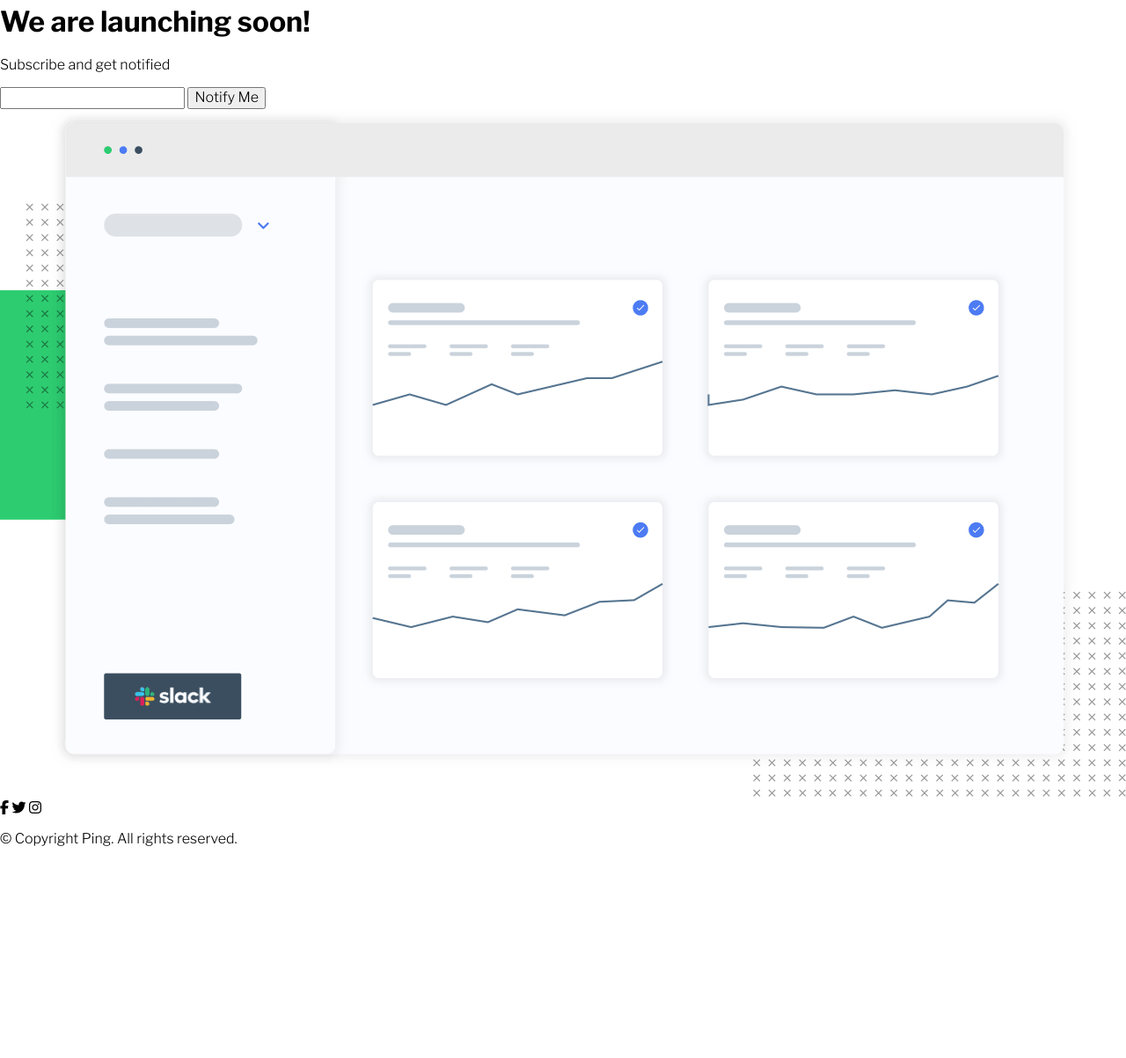
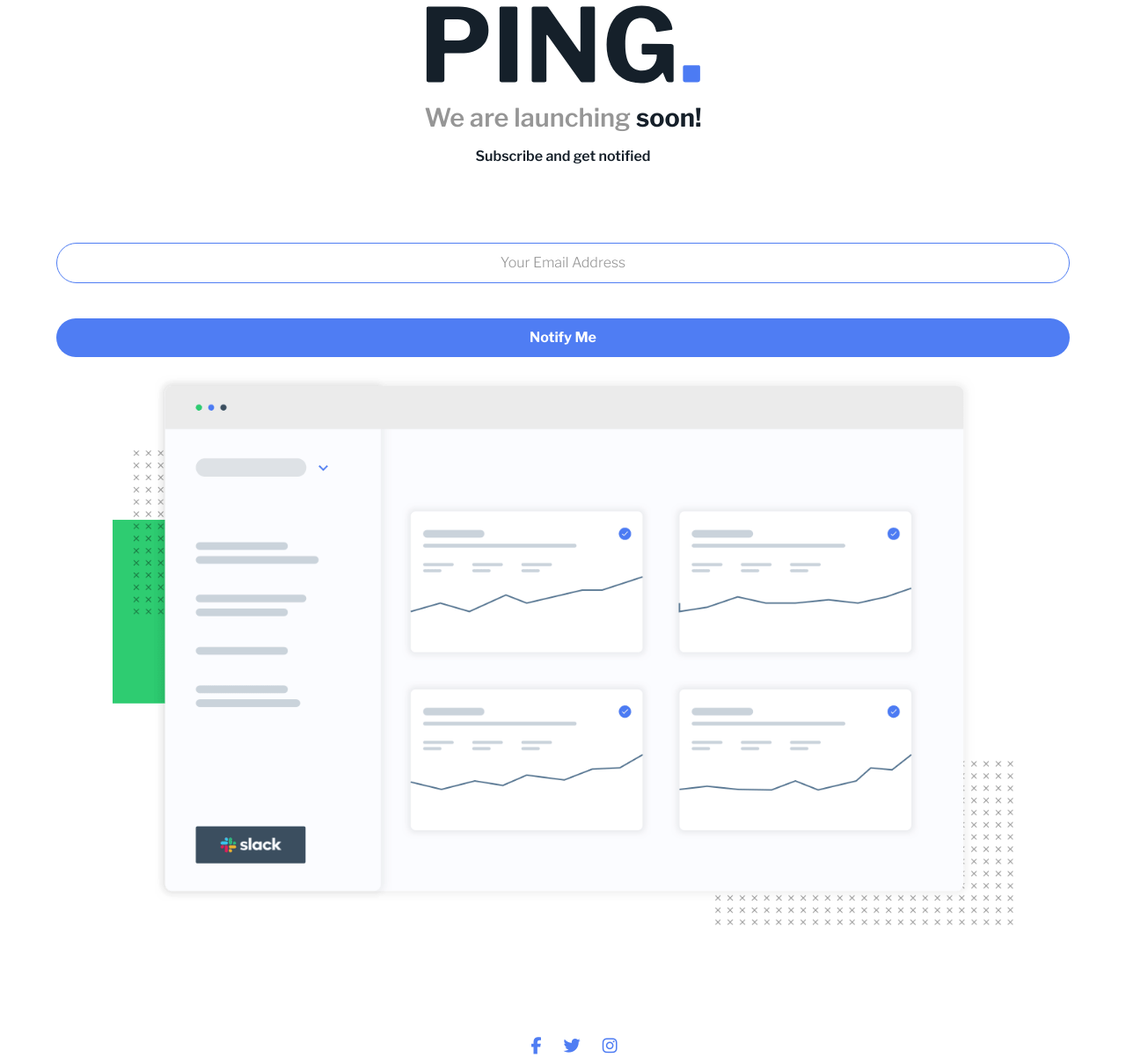
Before and after one commit to leonel-carvajal/Ping-coming-soon-page, a plain HTML site: page index.html in a window 1280 px wide. Shown: the part 45-1248 px from the top of the page at 88% size. Before the commit the page ends 1024 px from the top, so only its background shows below. Drawn offline with nearby package versions, Linux system fonts and the light colour scheme.

Commit message:
Desing Moible Css v0.1

```diff
--- a/css/styles.css
+++ b/css/styles.css
@@ -4,9 +4,101 @@
   --Ligh-Red: hsl(354, 100%, 66%);
   --Gray: hsl(0, 0%, 59%);
   --Dark-Blue: hsl(209, 33%, 12%);
+  --white:hsl(0, 0%, 100%);
 }
 
 body{
   font-family: 'Libre Franklin', sans-serif;
   font-weight: 300;
 }
+.header__img{
+  display: block;
+  margin-left: auto;
+  margin-right: auto;
+  width: 25%;
+}
+.header{
+  padding: 3em 1em;
+}
+.header__title{
+  font-size: 1.8rem;
+  font-weight: 600;
+  text-align: center;
+  color: var(--Gray);
+}
+.header__info{
+  color: var(--Dark-Blue);
+  text-align: center;
+  font-weight: 600;
+}
+.text--light{
+  font-weight: 700;
+  color: var(--Dark-Blue);
+}
+.subscribe{
+  width: 90%;
+  margin-left: auto;
+  margin-right: auto;
+  height: 100px;
+  margin-top: 25px;
+  display: flex;
+  flex-direction: column;
+  justify-content: space-between;
+}
+.subscribe__input,
+.subscribe__submit{
+  outline: none;
+  padding: 0.8em;
+  border: 1px solid var(--blue);
+  border-radius: 25px;
+  text-align: center;
+}
+::placeholder{
+  color: var(--Gray);
+}
+.error{
+  margin-top: 5px;
+  text-align: center;
+  color: var(--Ligh-Red);
+  font-weight: 700;
+  opacity: 0;
+  transition:opacity 0.4s;
+}
+.error--email{
+  border: 1px solid var(--Ligh-Red);
+}
+.show--error{
+  opacity: 1;
+}
+.subscribe__submit{
+  font-weight: 700;
+  border: 0;
+  background-color: var(--blue);
+  color: var(--white);
+}
+.hero__image{
+  display: block;
+  width: 80%;
+  margin: 50px auto 0;
+}
+.footer{
+  margin: 8em auto 6em;
+}
+.footer__social{
+  width: 100%;
+  display: flex;
+  align-items: center;
+  justify-content: center;
+}
+.footer__link{
+  text-decoration: none;
+  margin-left: 25px;
+}
+.fab{
+  font-size: 1.2rem;
+  color: var(--blue);
+}
+.footer__copyright{
+  text-align: center;
+  color: var(--Gray);
+}
--- a/index.html
+++ b/index.html
@@ -15,21 +15,22 @@
 <body>
   <header class="header">
     <img src="images/logo.svg" alt="Logo" class="header__img">
-    <h1 class="header__title">We are launching soon!</h1>
+    <h1 class="header__title">We are launching <span class="text--light">soon!</span> </h1>
     <p class="header__info">Subscribe and get notified</p>
   </header>
   <main>
     <form action="#" class="subscribe">
-      <input type="text" name="subscribe" class="subscribe__text">
+      <input type="email" name="subscribe" class="subscribe__input" placeholder="Your Email Address" required>
+      <p class="error">Please provide a valid email Address</p>
       <input type="submit" value="Notify Me" class="subscribe__submit">
     </form>
     <img src="images/illustration-dashboard.png" alt="Hero image" class="hero__image">
   </main>
 <footer class="footer">
   <div class="footer__social">
-    <i class="fab fa-facebook-f"></i>
-    <i class="fab fa-twitter"></i>
-    <i class="fab fa-instagram"></i>
+    <a href="#" class="footer__link"><i class="fab fa-facebook-f"></i></a>
+    <a href="#" class="footer__link"><i class="fab fa-twitter"></i></a>
+    <a href="#" class="footer__link"><i class="fab fa-instagram"></i></a>
   </div>
   <p class="footer__copyright">&copy; Copyright Ping. All rights reserved.</p>
 </footer>
```
Also changed, not shown: 1 other file.
